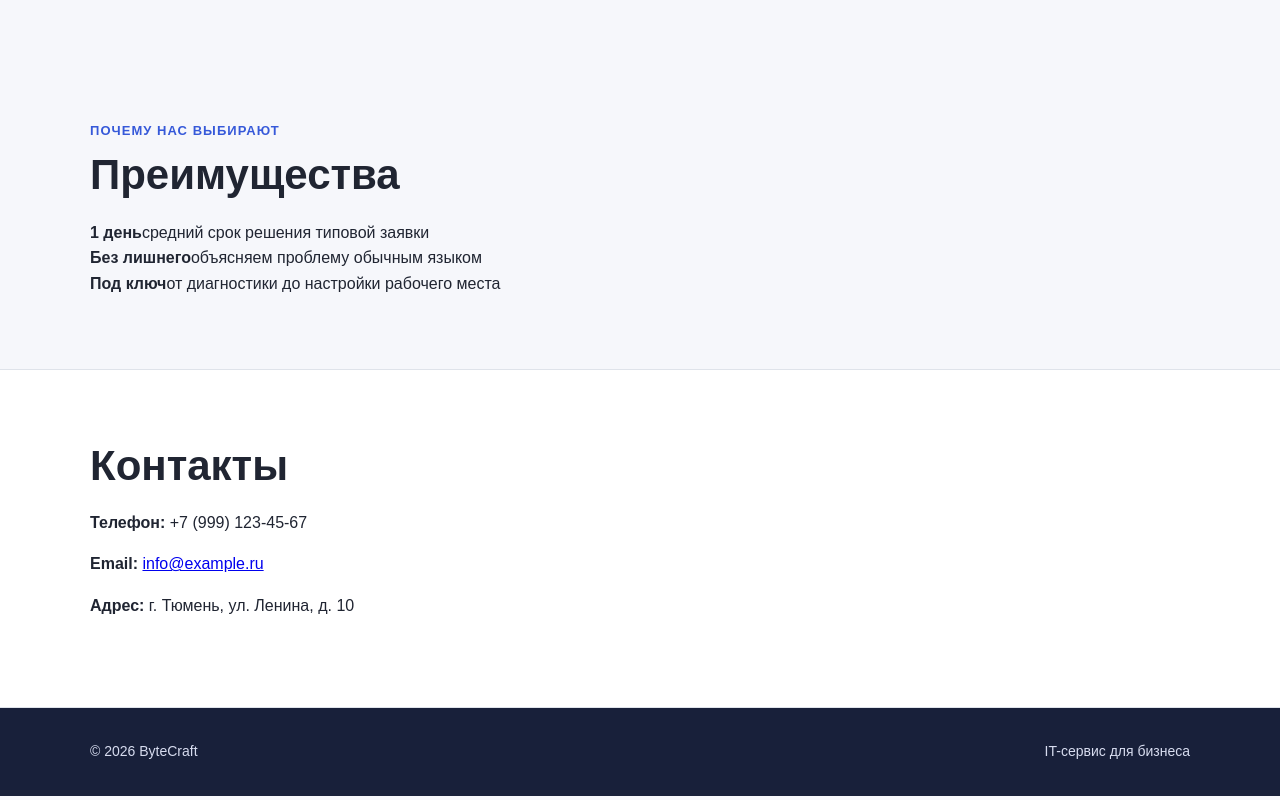
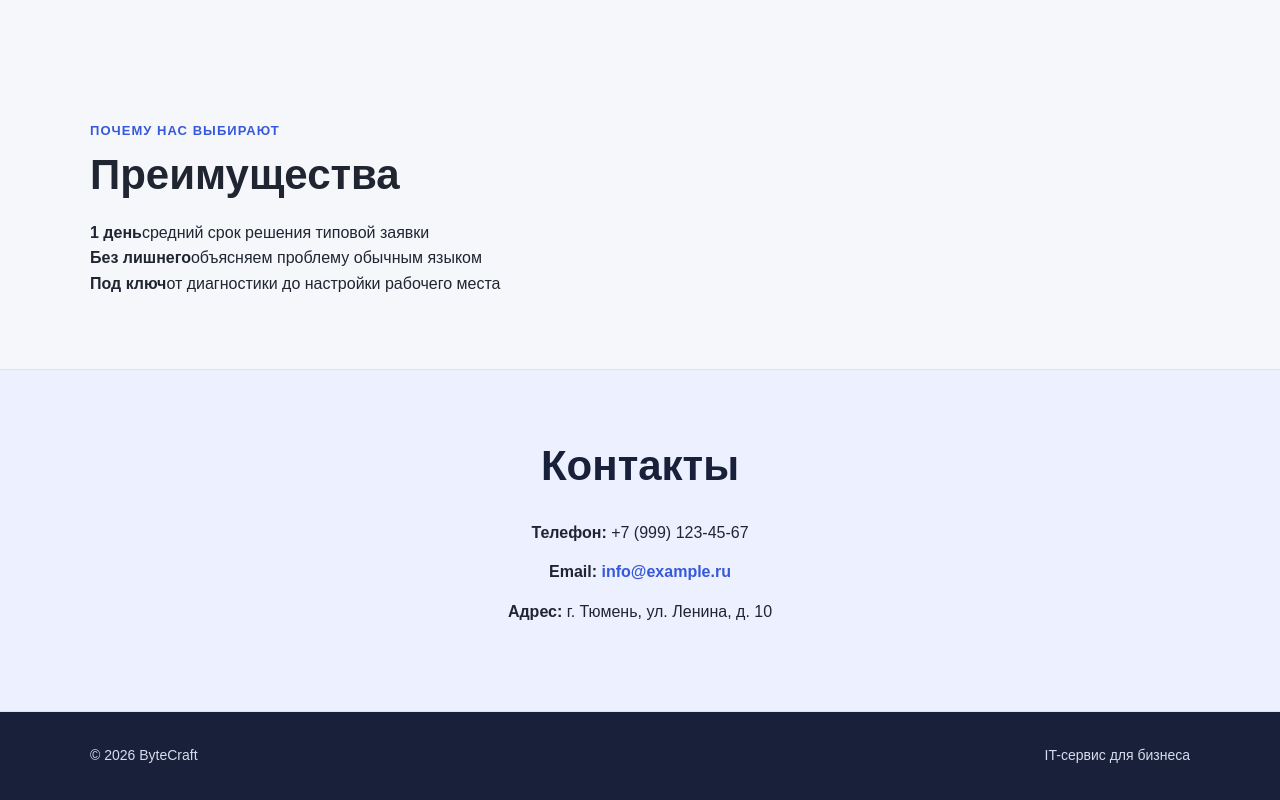
Before and after one commit to sayakuda01/company_site, a plain HTML site: page index.html in a window 1280 px wide. Shown: the part 1842-2642 px from the top of the page. Drawn offline with Linux system fonts and the light colour scheme; files whose address does not match are found by name.

Commit message:
Update style.css
изменен визуальный стиль йоу

```diff
--- a/style.css
+++ b/style.css
@@ -226,8 +226,35 @@ h3 {
     font-size: 14px;
 }
 
-/* В ПРАКТИЧЕСКОЙ №9 студент B должен добавить оформление для нового блока #contacts.
-   Не вставляйте готовое решение сюда до начала работы. */
+#contacts {
+    padding: 72px 0;
+    background: var(--accent-soft);
+    border-top: 1px solid var(--line);
+    border-bottom: 1px solid var(--line);
+    text-align: center;
+}
+
+#contacts h2 {
+    color: var(--dark);
+    margin-bottom: 30px;
+}
+
+#contacts p {
+    font-size: 16px;
+    margin-bottom: 14px;
+    color: var(--text);
+}
+
+#contacts a {
+    color: var(--accent);
+    text-decoration: none;
+    font-weight: 700;
+}
+
+#contacts a:hover {
+    text-decoration: underline;
+}
+
 
 @media (max-width: 760px) {
     .header-inner,
```
